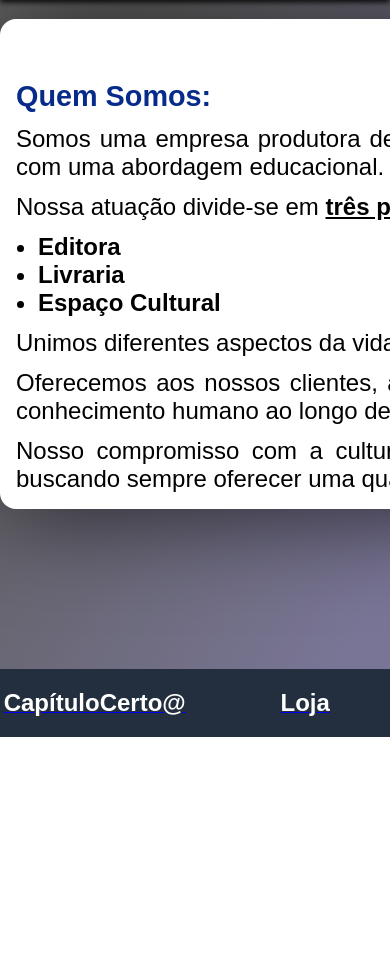
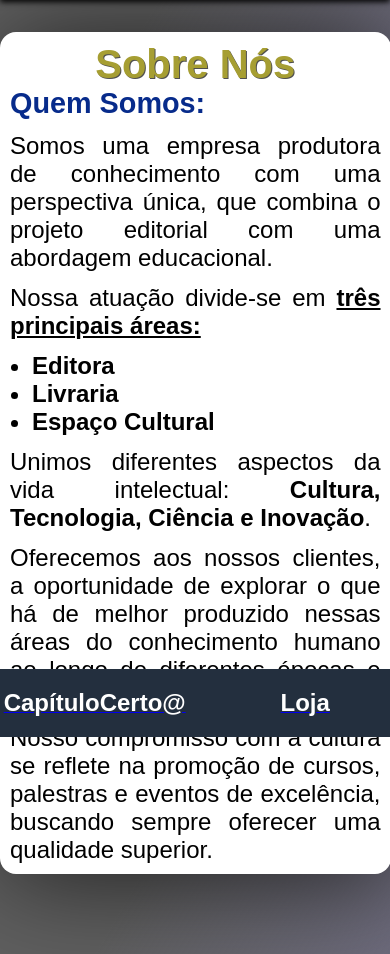
Before and after one commit to LeonardoSaconato/E-commerce-CapituloCerto, a PHP site: page /sobre.html in a window 390 px wide; the page is wider, and only the part inside the window is pictured. Shown: the part 107-1061 px from the top of that part. Before the commit the page ends 844 px from the top of that part, so only its background shows below. Run offline with PHP 8.4, Linux system fonts and the light colour scheme.

Commit message:
Inserindo responsividade na página sobre.html

```diff
--- a/css/sobre.css
+++ b/css/sobre.css
@@ -28,14 +28,16 @@ header {
     cursor: pointer;
 }
 
-main {
+.sobre {
     background-color: white;
     border-radius: 16px;
     box-shadow: 5px 5px 100px rgba(0, 0, 0, 0.651);
     width: 1200px;
     padding: 16px;
     margin: auto;
-    margin-top: 1.2em;
+    margin-top: 4em;
+    margin-bottom: 120px;
+
 }
 
 .carrossel{
@@ -115,3 +117,20 @@ footer span{
 .redes-contato:hover{
     filter: brightness(1.5);
 }
+
+/* Estilos para telas maiores */
+@media screen and (max-width: 1200px) {
+    .sobre {
+        width: 90%;
+    }
+}
+
+/* Estilos para telas menores */
+@media screen and (max-width: 768px) {
+    .sobre {
+        width: 95%;
+        margin-top: 2em;
+        margin-bottom: 80px;
+        padding: 10px;
+    }
+}
--- a/sobre.html
+++ b/sobre.html
@@ -3,6 +3,7 @@
 <head>
     <meta charset="UTF-8">
     <meta name="viewport" content="width=device-width, initial-scale=1.0">
+    <link rel="shortcut icon" type="imagex/png" href="imagens/logo.png">
     <link rel="stylesheet" href="css/sobre.css">
     <link rel="stylesheet" href="css/style-modal.css">
     <script src="js/script-modal.js" defer></script>
@@ -24,12 +25,12 @@
         </div>
     </nav>
     <main>
+        <div class = "sobre">
             <h1>Sobre Nós</h1>
             <h2>Quem Somos:</h2>
             <span>
                 <p>Somos uma empresa produtora de conhecimento com uma perspectiva única, que combina o projeto editorial com uma abordagem educacional.</p>
             </span>
-
             <span>
                 <p>Nossa atuação divide-se em <strong><ins>três principais áreas:</ins></strong></p>
                     <ul>
@@ -38,18 +39,17 @@
                         <li>Espaço Cultural</li>
                     </ul>
             </span>
-
             <span>
                 <p>Unimos diferentes aspectos da vida intelectual: <strong>Cultura, Tecnologia, Ciência e Inovação</strong>.</p>    <p>Oferecemos aos nossos clientes, a oportunidade de explorar o que há de melhor produzido nessas áreas do conhecimento humano ao longo de diferentes épocas e locais ao redor do mundo.</p>
             </span>
-
             <span>
                 <p>Nosso compromisso com a cultura se reflete na promoção de cursos, palestras e eventos de excelência, buscando sempre oferecer uma qualidade superior.</p>
             </span>
+        </div>
     </main>
     <footer>
         <a href="index.html"><span>CapítuloCerto@</span></a>
-        <a href="loja.html"><span>Loja</span></a>
+        <a href="index.html"><span>Loja</span></a>
             <nav>
                  <a class="redes-contato redes" href="https://web.facebook.com/" target="_blank"><img src="./imagens/facebook.png"alt="facebook"></a>
 
```
Lines whose indentation alone changed are shown as unchanged.
